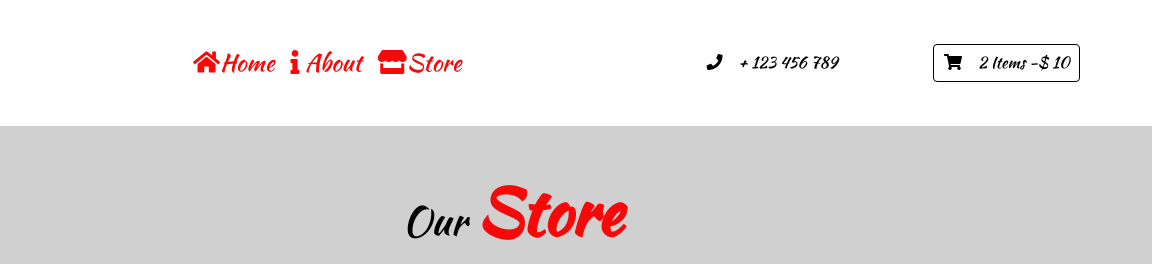
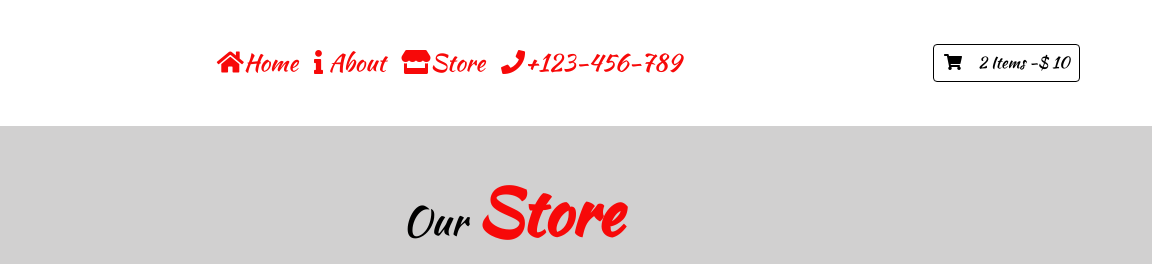
Before and after one commit to shikshya720/Html-css-js-project, a plain HTML site: page veg.html in a window 1280 px wide. Shown: the top 264 px of the page, 128-1280 px from the left. Drawn offline with Linux system fonts and the light colour scheme.

Commit message:
completed

```diff
--- a/veg.html
+++ b/veg.html
@@ -36,12 +36,13 @@
               <span class="fas fa-store"></span>Store
             </a>
           </li>
+		 <li  >
+            <a class="nav-link" href="tel:+123-456-789">
+              <span class="fas fa-phone"></span>+123-456-789
+            </a>
+          </li>
         </ul>
-         <div class="nav-info-items d-none d-lg-flex ">
-              <div class="nav-info align-items-center d-flex justify-content-between mx-lg-5">
-                  <span class="info-icon mx-lg-3"><i class="fas fa-phone"></i></span>
-                    <p class="mb-0">+ 123 456 789</p>
-                </div>
+
         <div id="cart-info" class="nav-info-items align-items-center d-flex justify-content-between mx-lg-5">
           <span class="cart-info__icon mr-lg-3"><i class="fas fa-shopping-cart"></i></span>
           <p class="mb-0 text-capitalize">
```
